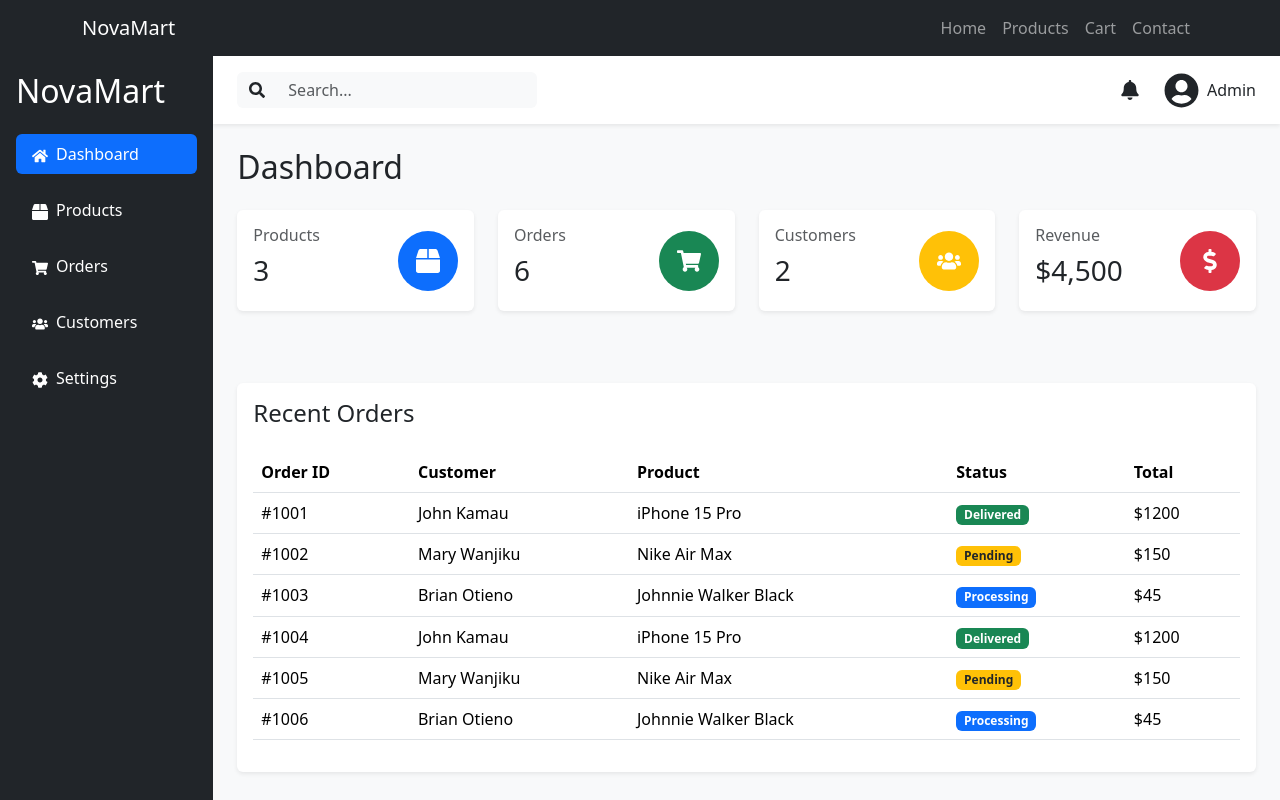
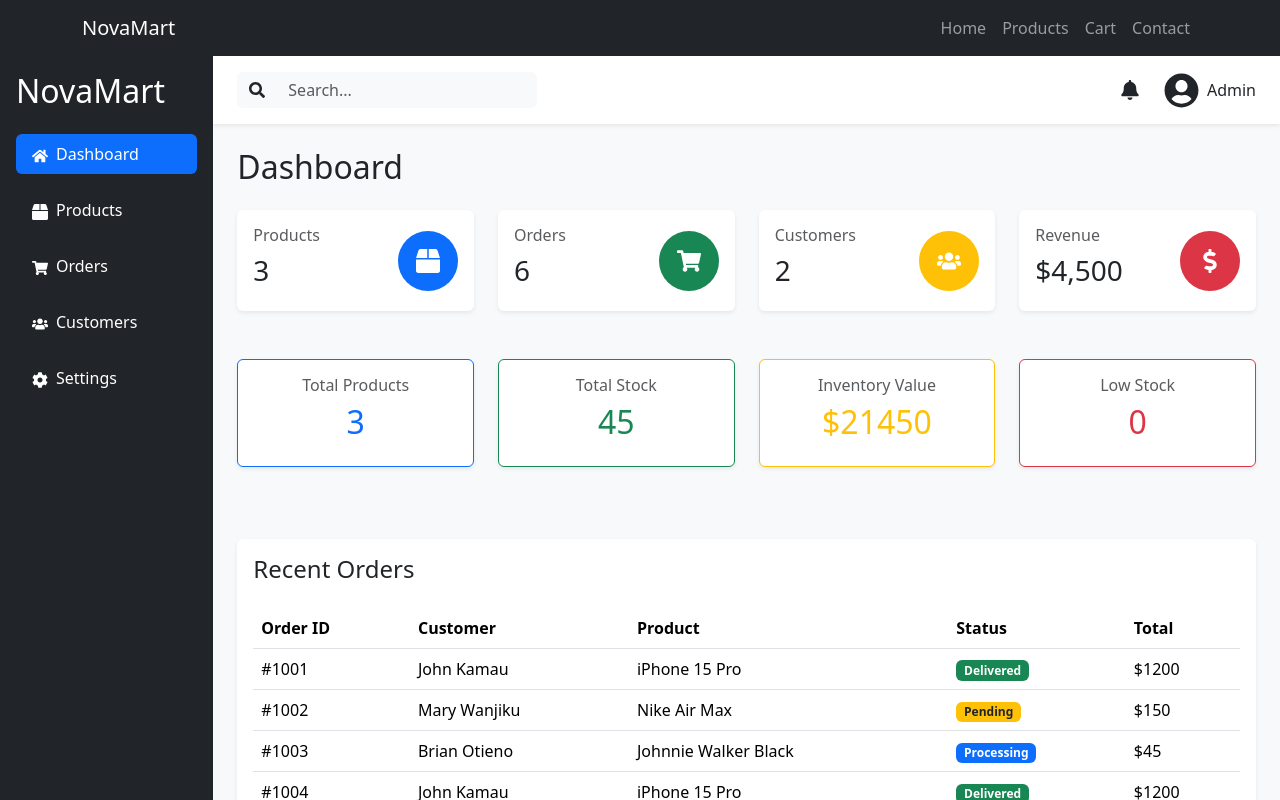
Before and after one commit to samwelmwangi106-eng/novamart, a React (Vite) app: page /dashboard in a window 1280 px wide. Shown: the top 800 px of the page. Built offline with nearby package versions, Linux system fonts and the light colour scheme.

Commit message:
updated the dashboard

```diff
--- a/src/Pages/Dashboard.jsx
+++ b/src/Pages/Dashboard.jsx
@@ -1,25 +1,56 @@
+import { useState } from "react";
+
 import AdminLayout from "../Layouts/AdminLayout";
+import DashboardCard from "../Components/DashboardCard";
 import StatCard from "../Components/StatCard";
-import products from "../data/products.json";
-import orders from "../data/orders.json";
-import users from "../data/users.json";
 import RecentOrders from "../Components/RecentOrders";
+
+import productsData from "../Data/products.json";
+import orders from "../Data/orders.json";
+import users from "../Data/users.json";
+
 import {
   FaBox,
   FaShoppingCart,
   FaUsers,
-  FaDollarSign
+  FaDollarSign,
 } from "react-icons/fa";
+
 function Dashboard() {
+  // Load products from Local Storage if available
+  const [products] = useState(() => {
+    const savedProducts = localStorage.getItem("products");
+
+    return savedProducts
+      ? JSON.parse(savedProducts)
+      : productsData;
+  });
+
+  // Dashboard Statistics
+  const totalProducts = products.length;
+
+  const totalStock = products.reduce(
+    (total, product) => total + product.stock,
+    0
+  );
+
+  const inventoryValue = products.reduce(
+    (total, product) => total + product.price * product.stock,
+    0
+  );
+
+  const lowStockProducts = products.filter(
+    (product) => product.stock < 5
+  ).length;
+
   return (
     <AdminLayout>
+      <h2 className="mb-4">Dashboard</h2>
 
-      <h2 className="mb-4">Dashboard</h2>
-<div className="row g-4">
-
+      {/* Main Statistics */}
+      <div className="row g-4 mb-5">
         <div className="col-md-3">
           <StatCard
-
             title="Products"
             value={products.length}
             icon={<FaBox />}
@@ -53,13 +84,37 @@ function Dashboard() {
             bgColor="bg-danger"
           />
         </div>
-    <div className="mt-5">
-      <RecentOrders />
-
       </div>
 
+      {/* Inventory Statistics */}
+      <div className="row mb-5">
+        <DashboardCard
+          title="Total Products"
+          value={totalProducts}
+          color="primary"
+        />
+
+        <DashboardCard
+          title="Total Stock"
+          value={totalStock}
+          color="success"
+        />
+
+        <DashboardCard
+          title="Inventory Value"
+          value={`$${inventoryValue}`}
+          color="warning"
+        />
+
+        <DashboardCard
+          title="Low Stock"
+          value={lowStockProducts}
+          color="danger"
+        />
       </div>
 
+      {/* Recent Orders */}
+      <RecentOrders />
     </AdminLayout>
   );
 }
```
Lines whose indentation alone changed are shown as unchanged.
